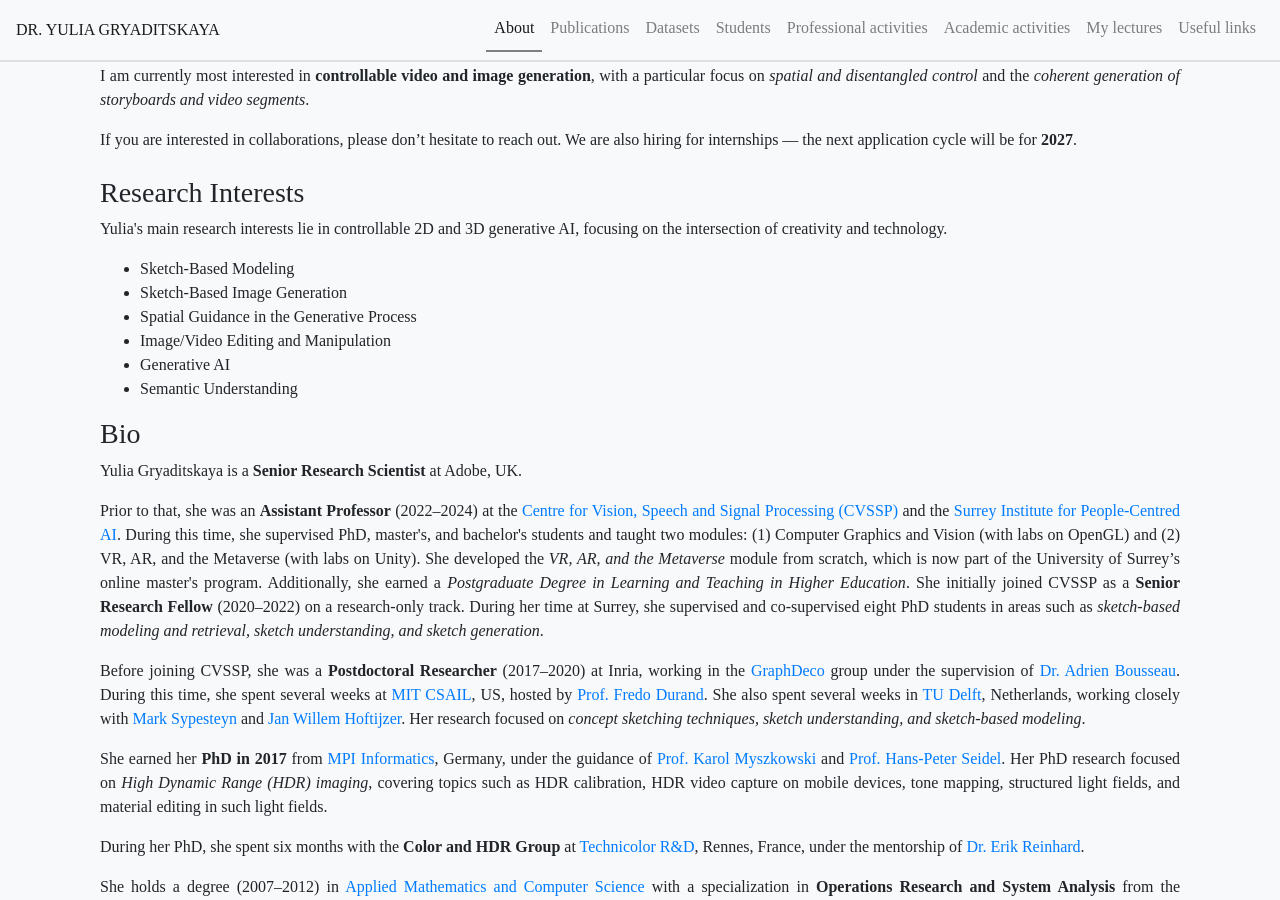
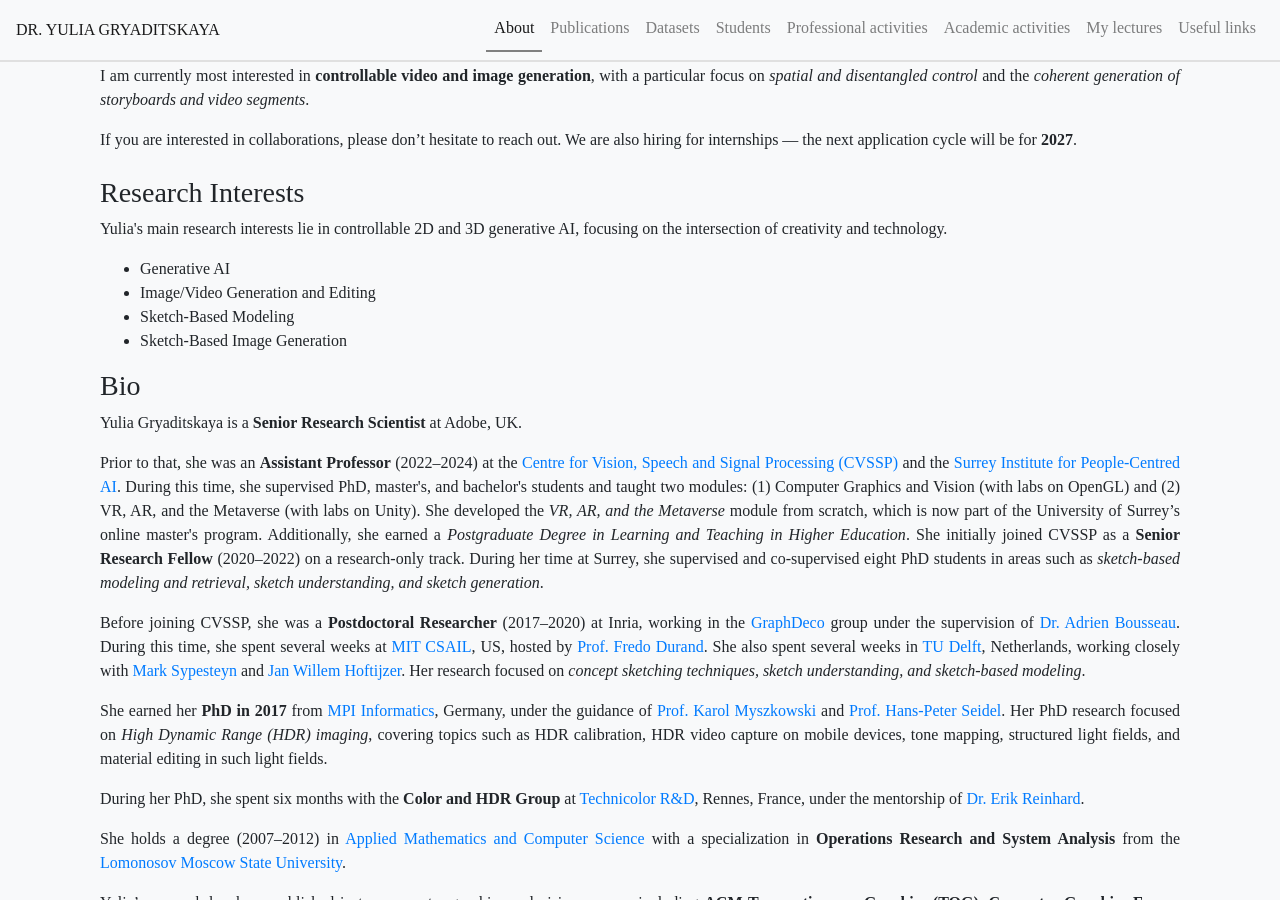
Before and after one commit to ygryadit/ygryadit.github.io, a Jekyll site: the page built from index.md, in a window 1280 px wide and 900 px high, scrolled down 336 px. Built offline with Jekyll 4.4.1, drawn with Linux system fonts in a browser that asks for light colours; some web fonts are replaced.

Commit message:
interests update

```diff
--- a/index.md
+++ b/index.md
@@ -74,12 +74,10 @@ layout: main
 	<h3>Research Interests</h3>
 		<p>Yulia's main research interests lie in controllable 2D and 3D generative AI, focusing on the intersection of creativity and technology.</p>
 		<ul>
-			<li>Sketch-Based Modeling</li>
+			<li>Generative AI</li>
+      <li>Image/Video Generation and Editing</li>
+      <li>Sketch-Based Modeling</li>
 			<li>Sketch-Based Image Generation</li>
-			<li>Spatial Guidance in the Generative Process</li>
-			<li>Image/Video Editing and Manipulation</li>
-			<li>Generative AI</li>
-			<li>Semantic Understanding</li>
 		</ul>
 
 	<h3>Bio</h3>
```
